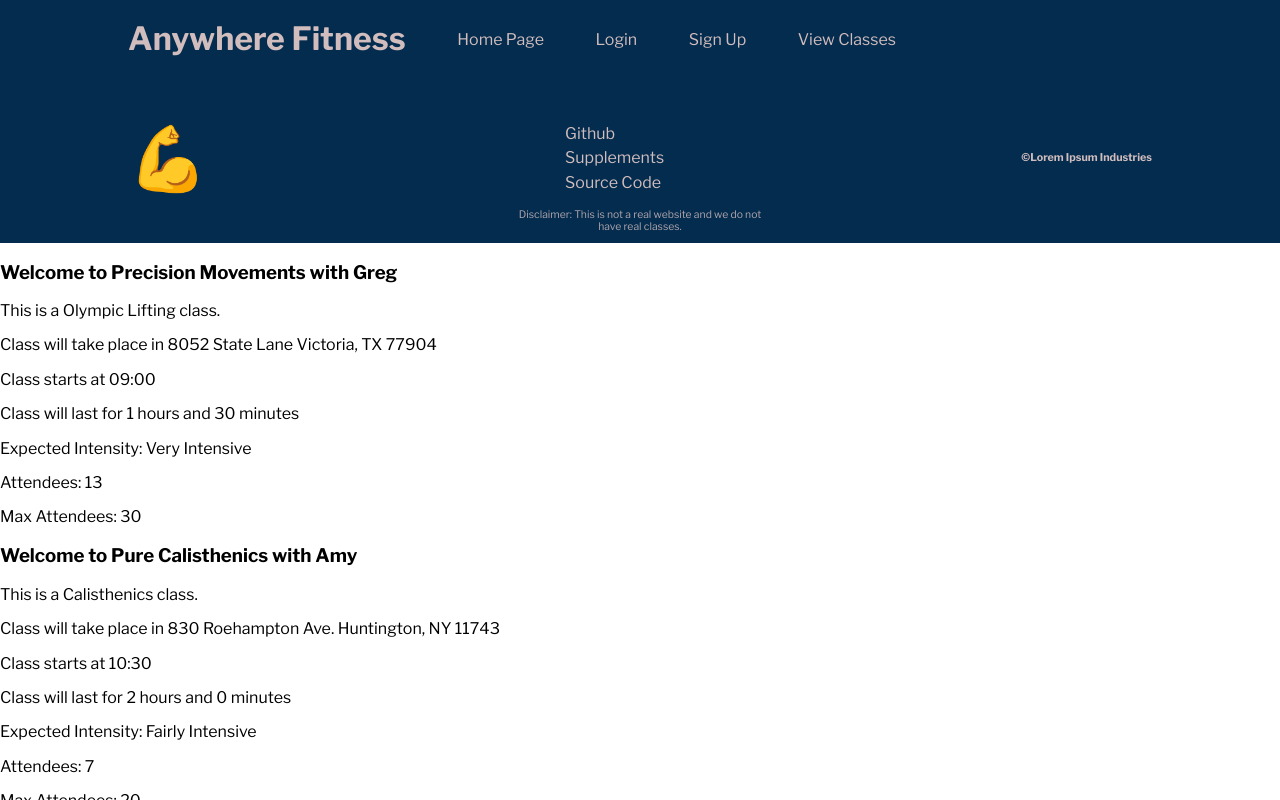
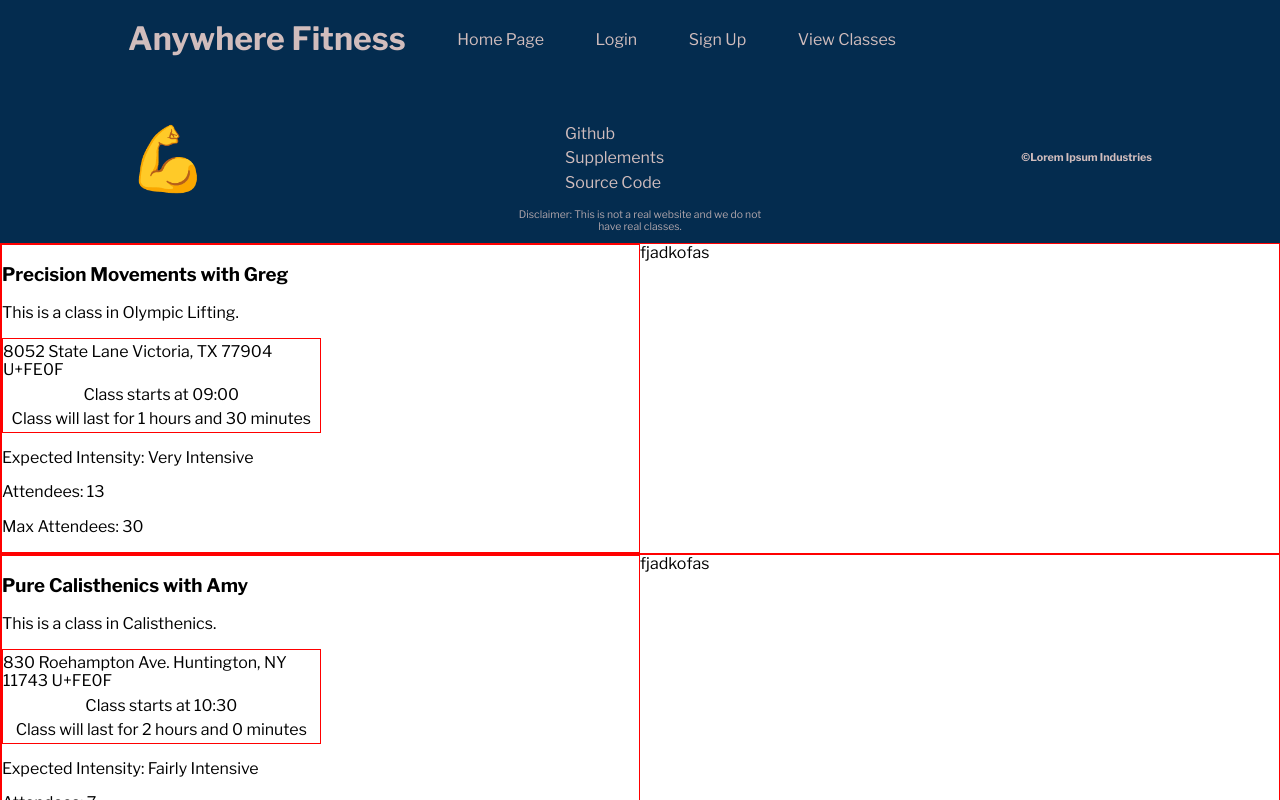
Before and after one commit to ft-anywhere-fitness/Full-Time-Anywhere-Fitness-Front-End, a React (Create React App) app: page /classes in a window 1280 px wide. Shown: the top 800 px of the page. Built offline with nearby package versions, Linux system fonts and the light colour scheme.

Commit message:
made some progress with styling. Made fonts slightly bigger for each class on hover, made a section for a random fitness image if possible

```diff
--- a/src/components/Class.js
+++ b/src/components/Class.js
@@ -14,18 +14,36 @@ const Class = (props) => {
     classSizeLimit
   } = session;
 
+  // const timeEmoji = time =>{
+  //   let timeString = time.slice(0,3);
+  //   return timeString;
+  // }
+
+
   return (
+
     <div className ='class-container'>
-      <h3>Welcome to {name}</h3>
-      <div>
-        <p>This is a {type} class.</p>
-        <p>Class will take place in {location}</p>
-        <p>Class starts at {startTime}</p>
-        <p>Class will last for {duration.hours} hours and {duration.minutes} minutes</p>
-        <p>Expected Intensity: {intensityLevel}</p>
-        <p>Attendees: {currentlyEnrolled}</p>
-        <p>Max Attendees: {classSizeLimit}</p>
-      </div>
+     <section className= 'info-container'>
+        <h3 className='class-name-container'>{name}</h3>
+        <div className = 'class-details-container'>
+          <p className= 'class-info-item'>This is a class in {type}.</p>
+          <div className='class-location-times'>
+            <p className= 'class-info-item'>{location} U+FE0F</p>
+            <p className= 'class-info-item'>Class starts at {startTime}</p>
+            <p className= 'class-info-item'>Class will last for {duration.hours} hours and {duration.minutes} minutes</p>
+          </div>
+
+
+
+
+          <p className= 'class-info-item'>Expected Intensity: {intensityLevel}</p>
+          <p className= 'class-info-item'>Attendees: {currentlyEnrolled}</p>
+          <p className= 'class-info-item'>Max Attendees: {classSizeLimit}</p>
+        </div>
+      </section>
+      <section className='img-container'>
+        fjadkofas
+      </section>
     </div>
   );
 };
--- a/src/index.css
+++ b/src/index.css
@@ -420,3 +420,30 @@ nav {
     margin: 5%;
   }
 }
+.class-container {
+  border: 1px solid red;
+  display: flex;
+}
+.class-container:hover {
+  font-size: 1.15rem;
+}
+.class-container:hover h3 {
+  text-decoration: underline;
+  transition: 0.3s;
+}
+.info-container {
+  width: 50%;
+  border: 1px solid red;
+}
+.img-container {
+  width: 50%;
+}
+.class-location-times {
+  display: flex;
+  flex-direction: column;
+  border: 1px solid red;
+  width: 50%;
+}
+.class-location-times p {
+  margin: 1% auto;
+}
--- a/src/less/class.less
+++ b/src/less/class.less
@@ -1,3 +1,35 @@
-div{
+.class-container{
+    border: 1px solid red;
+    display: flex;
+}
+
+
+
+.class-container:hover{
+    font-size: 1.15rem;
+    h3{
+        text-decoration: underline;
+        transition: 0.3s;
+    }
+}
+
+.info-container{
+    width: 50%;
     border: 1px solid red;
 }
+
+.img-container{
+    width: 50%;
+}
+
+.class-location-times{
+    display: flex;
+    flex-direction: column;
+    border: 1px solid red;
+    width: 50%;
+}
+
+.class-location-times p{
+    margin: 1% auto;
+
+}
--- a/src/less/index.less
+++ b/src/less/index.less
@@ -10,4 +10,4 @@
 @import './general-styling.less';
 @import './header.less';
 @import './footer.less';
-@import './class.less'
+@import './class.less';
```
